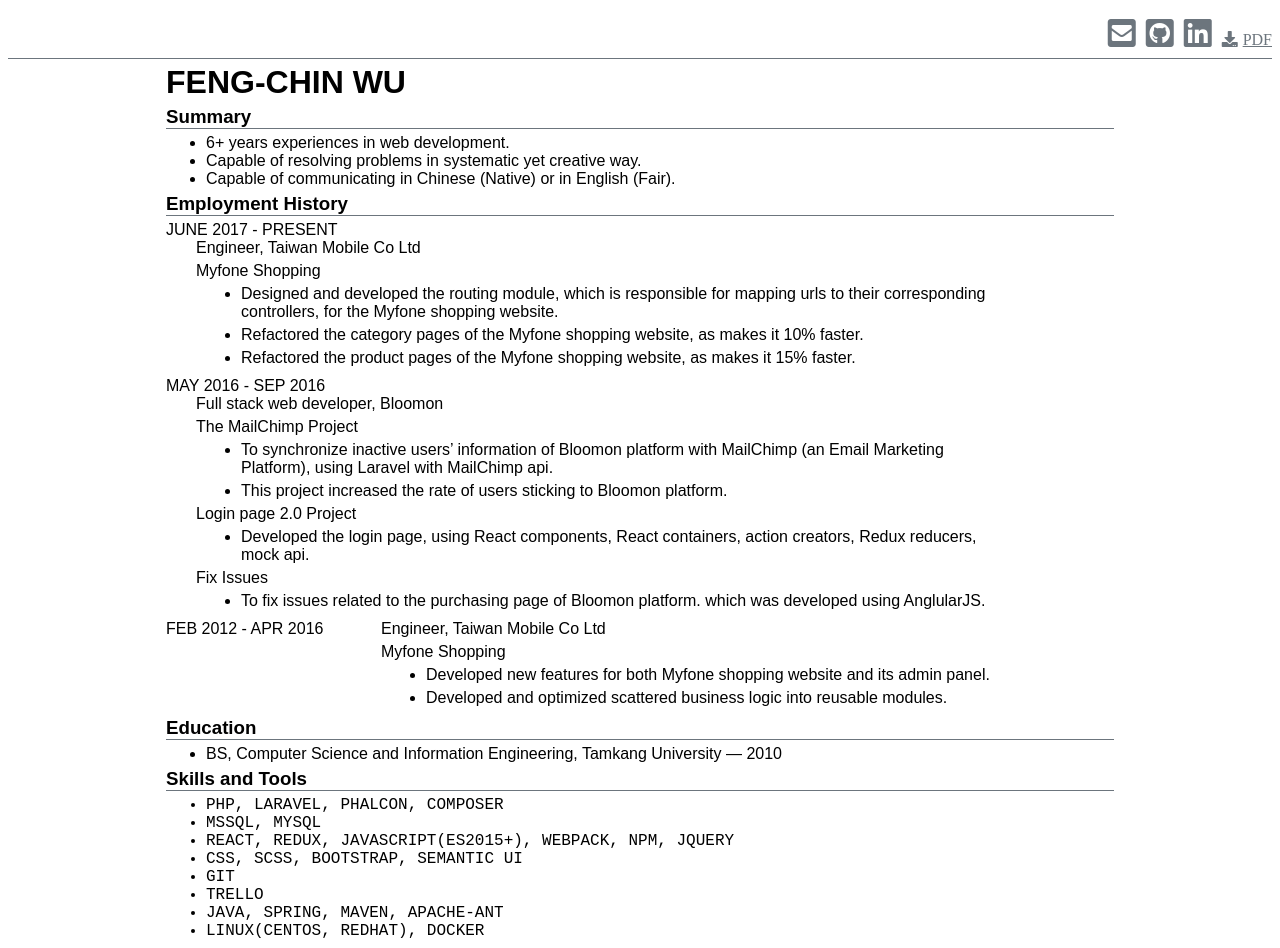
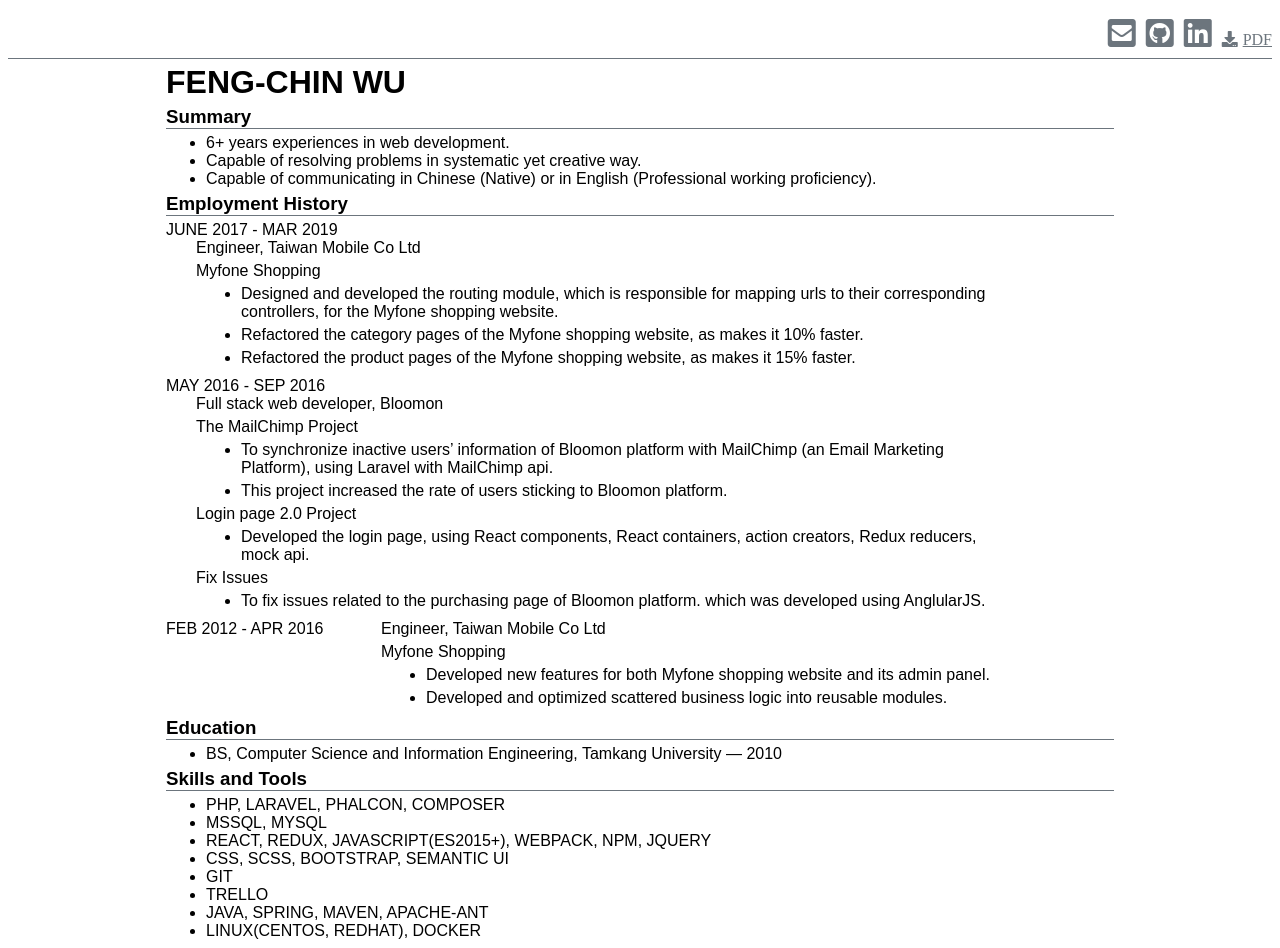
Before and after one commit to Ginioo/resume, a React (Create React App) app: page / in a window 1280 px wide. Built offline with nearby package versions, Linux system fonts and the light colour scheme.

Commit message:
update cv content

```diff
--- a/src/components/SkillsAndTools/SkillsAndTools.module.scss
+++ b/src/components/SkillsAndTools/SkillsAndTools.module.scss
@@ -1,3 +1,3 @@
 .skillSet {
-  font-family: Monospace, sans-serif;
+  //font-family: Monospace, sans-serif;
 }
--- a/src/cv.js
+++ b/src/cv.js
@@ -11,7 +11,7 @@
     items: [
       "6+ years experiences in web development.",
       "Capable of resolving problems in systematic yet creative way.",
-      "Capable of communicating in Chinese (Native) or in English (Fair).",
+      "Capable of communicating in Chinese (Native) or in English (Professional working proficiency).",
     ],
   },
   employmentHistory: {
@@ -20,7 +20,7 @@
       {
         companyName: "Taiwan Mobile Co Ltd",
         jobTitle: "Engineer",
-        date: "JUNE 2017 - PRESENT",
+        date: "JUNE 2017 - MAR 2019",
         projects: [
           {
             name: "Myfone Shopping",
```
